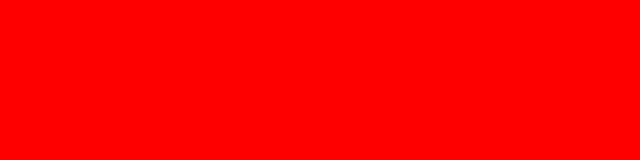
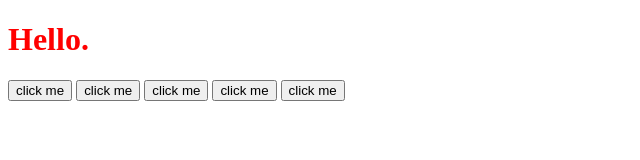
Before and after one commit to dirtmerchant/the-complete-web-development-bootcamp, a plain HTML site: page JQuery/index.html in a window 1280 px wide. Shown: the whole page, without its empty margins (0-640 px from the left). Drawn offline with nearby package versions, Linux system fonts and the light colour scheme.

Commit message:
adds jquery ready function

```diff
--- a/JQuery/index.html
+++ b/JQuery/index.html
@@ -5,18 +5,28 @@
 <!--[if gt IE 8]>      <html class="no-js"> <!--<![endif]-->
 <html>
   <head>
-        <meta charset="utf-8">
-        <meta http-equiv="X-UA-Compatible" content="IE=edge">
+    <meta charset="utf-8" />
+    <meta http-equiv="X-UA-Compatible" content="IE=edge" />
     <title></title>
-        <meta name="description" content="">
-        <meta name="viewport" content="width=device-width, initial-scale=1">
-        <link rel="stylesheet" href="styles.css">
+    <meta name="description" content="" />
+    <meta name="viewport" content="width=device-width, initial-scale=1" />
+    <link rel="stylesheet" href="styles.css" />
   </head>
   <body>
     <!--[if lt IE 7]>
-            <p class="browsehappy">You are using an <strong>outdated</strong> browser. Please <a href="#">upgrade your browser</a> to improve your experience.</p>
+      <p class="browsehappy">
+        You are using an <strong>outdated</strong> browser. Please
+        <a href="#">upgrade your browser</a> to improve your experience.
+      </p>
     <![endif]-->
+    <h1>Hello.</h1>
+    <button>click me</button>
+    <button>click me</button>
+    <button>click me</button>
+    <button>click me</button>
+    <button>click me</button>
 
+    <script src="https://ajax.googleapis.com/ajax/libs/jquery/3.6.0/jquery.min.js"></script>
     <script src="index.js" async defer></script>
   </body>
 </html>
--- a/JQuery/index.js
+++ b/JQuery/index.js
@@ -0,0 +1,3 @@
+$(document).ready(function () {
+  $("h1").css("color", "red");
+});
--- a/JQuery/styles.css
+++ b/JQuery/styles.css
@@ -1,3 +1,3 @@
-body {
+/* body {
     background-color: red;
-}
+} */
```
Lines whose indentation alone changed are shown as unchanged.
